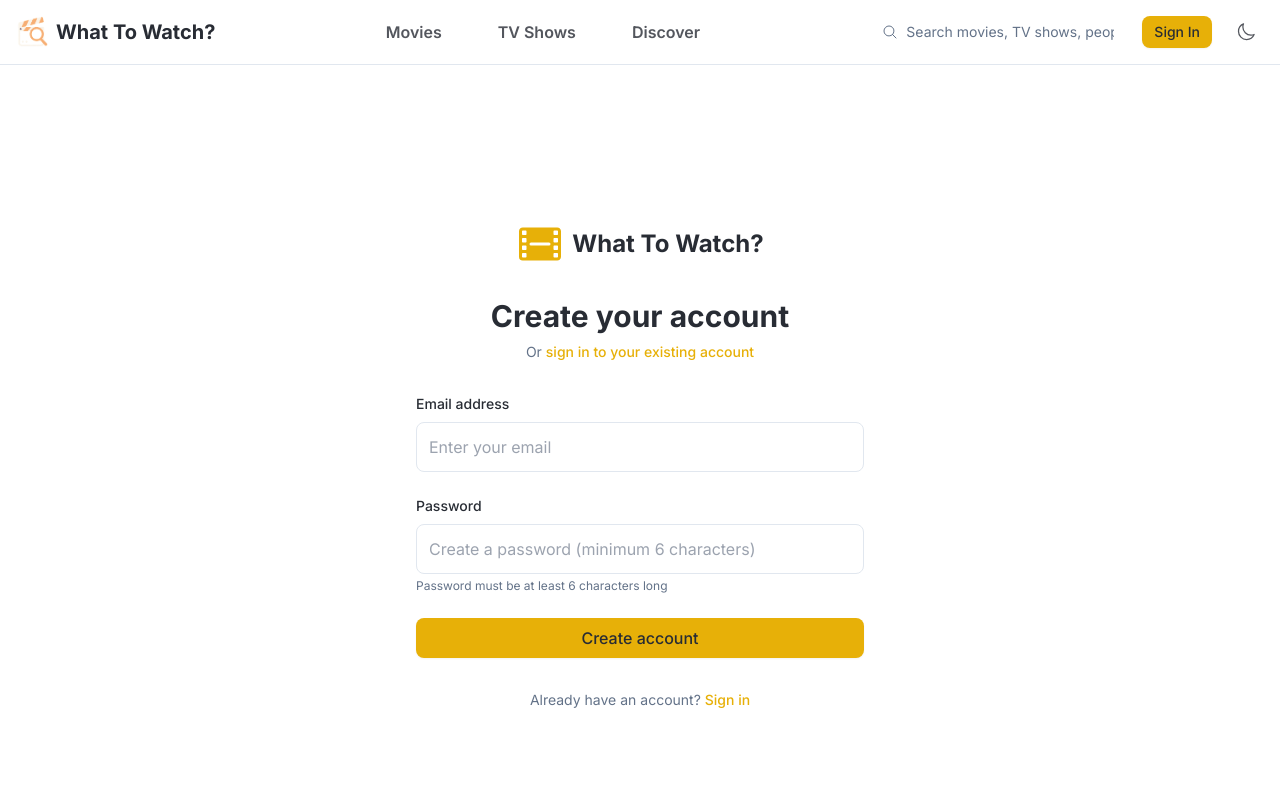
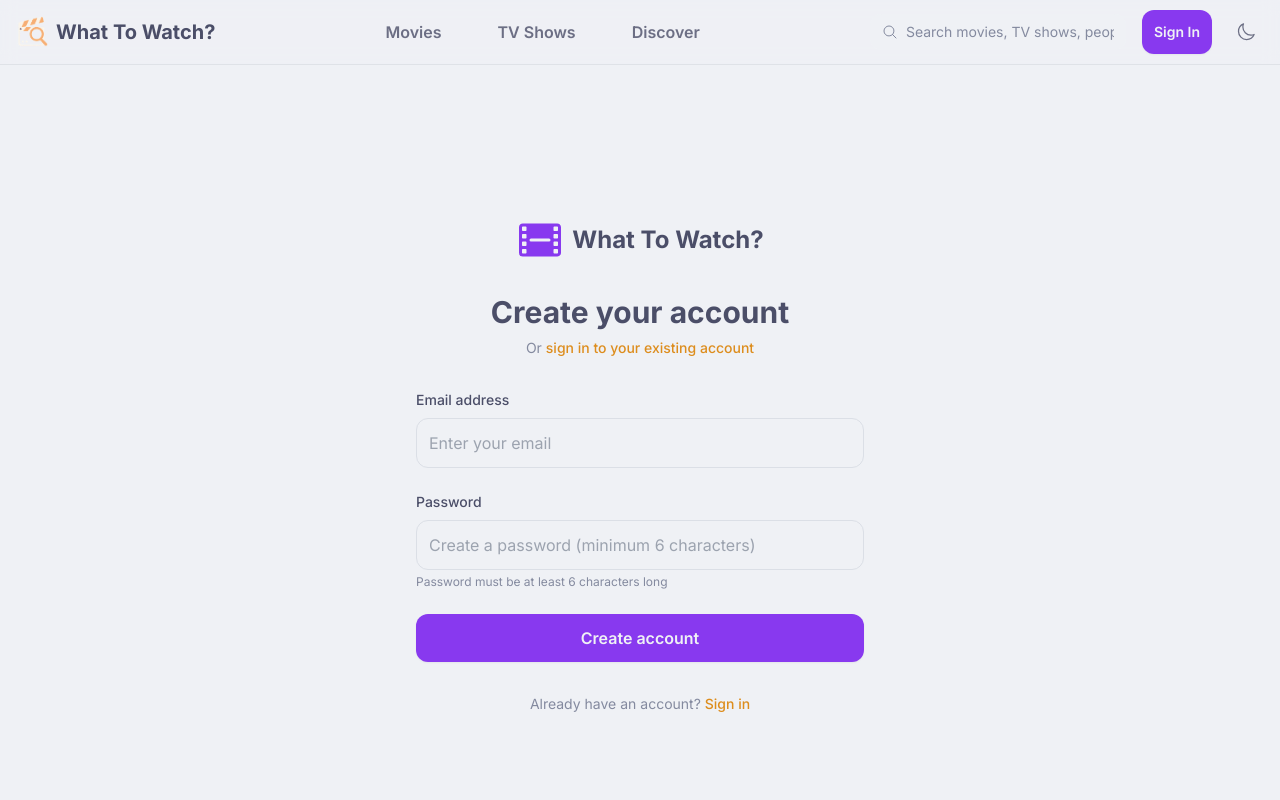
Before and after one commit to devonjhills/movie-search-app, a Next.js app: page /auth/signup in a window 1280 px wide. Shown: the top 800 px of the page. Built offline with nearby package versions, Linux system fonts and the light colour scheme; no server answers.

Commit message:
feat: Refactor link component and update navigation and authentication pages to use new link implementation style: Update styles for buttons and various UI elements for improved accessibility and consistency

```diff
--- a/src/app/auth/signup/page.tsx
+++ b/src/app/auth/signup/page.tsx
@@ -2,7 +2,7 @@
 
 import { useState, useEffect } from "react";
 import { useRouter } from "next/navigation";
-import Link from "next/link";
+import { Link } from "@/components/ui/link";
 import { useAuth } from "@/components/providers/auth-provider";
 import { Button } from "@/components/ui/button";
 import { FilmIcon } from "@heroicons/react/24/solid";
@@ -46,7 +46,7 @@ export default function SignUpPage() {
     <div className="min-h-screen flex items-center justify-center bg-background px-4">
       <div className="w-full max-w-md space-y-8">
         <div className="text-center">
-          <Link href="/" className="inline-flex items-center space-x-2">
+          <Link href="/" className="inline-flex items-center space-x-2 text-foreground hover:no-underline">
             <FilmIcon className="h-12 w-12 text-primary" />
             <span className="text-2xl font-bold">What To Watch?</span>
           </Link>
@@ -55,7 +55,8 @@ export default function SignUpPage() {
             Or{" "}
             <Link
               href="/auth/signin"
-              className="font-medium text-primary hover:underline"
+              variant="accent"
+              className="font-medium"
             >
               sign in to your existing account
             </Link>
@@ -122,7 +123,8 @@ export default function SignUpPage() {
             Already have an account?{" "}
             <Link
               href="/auth/signin"
-              className="font-medium text-primary hover:underline"
+              variant="accent"
+              className="font-medium"
             >
               Sign in
             </Link>
--- a/src/app/globals.css
+++ b/src/app/globals.css
@@ -4,54 +4,54 @@
 
 @layer base {
   :root {
-    /* IMDb/Batman Light - Clean cinematic theme with colorful accents */
-    --background: 0 0% 100%;
-    --foreground: 220 13% 18%;
-    --card: 0 0% 100%;
-    --card-foreground: 220 13% 18%;
-    --popover: 0 0% 100%;
-    --popover-foreground: 220 13% 18%;
-    --primary: 45 93% 47%;
-    --primary-foreground: 220 13% 18%;
-    --secondary: 210 40% 92%;
-    --secondary-foreground: 220 13% 18%;
-    --muted: 210 40% 98%;
-    --muted-foreground: 215 16% 46%;
-    --accent: 280 60% 90%;
-    --accent-foreground: 220 13% 18%;
-    --destructive: 0 84% 60%;
-    --destructive-foreground: 0 0% 98%;
-    --border: 214 32% 91%;
-    --input: 214 32% 91%;
-    --ring: 45 93% 47%;
-    --rating-gold: 45 93% 47%;
-    --rating-gold-foreground: 220 13% 18%;
-    --radius: 0.5rem;
+    /* Catppuccin Latte - Soft pastel light theme */
+    --background: 220 23% 95%;
+    --foreground: 234 16% 35%;
+    --card: 220 23% 97%;
+    --card-foreground: 234 16% 35%;
+    --popover: 220 23% 97%;
+    --popover-foreground: 234 16% 35%;
+    --primary: 266 85% 58%;
+    --primary-foreground: 220 23% 95%;
+    --secondary: 220 17% 88%;
+    --secondary-foreground: 234 16% 35%;
+    --muted: 220 17% 92%;
+    --muted-foreground: 227 12% 57%;
+    --accent: 35 77% 49%;
+    --accent-foreground: 220 23% 95%;
+    --destructive: 347 87% 44%;
+    --destructive-foreground: 220 23% 95%;
+    --border: 220 14% 89%;
+    --input: 220 17% 88%;
+    --ring: 266 85% 58%;
+    --rating-gold: 35 77% 49%;
+    --rating-gold-foreground: 234 16% 35%;
+    --radius: 0.75rem;
   }
 
   .dark {
-    /* IMDb/Batman Dark - Rich dark theme with vibrant accents */
-    --background: 222 84% 4%;
-    --foreground: 210 40% 98%;
-    --card: 222 84% 5%;
-    --card-foreground: 210 40% 98%;
-    --popover: 222 84% 5%;
-    --popover-foreground: 210 40% 98%;
-    --primary: 45 93% 47%;
-    --primary-foreground: 222 84% 4%;
-    --secondary: 217 32% 17%;
-    --secondary-foreground: 210 40% 98%;
-    --muted: 217 32% 12%;
-    --muted-foreground: 215 20% 65%;
-    --accent: 280 40% 25%;
-    --accent-foreground: 210 40% 98%;
-    --destructive: 0 75% 65%;
-    --destructive-foreground: 210 40% 98%;
-    --border: 217 32% 17%;
-    --input: 217 32% 17%;
-    --ring: 45 93% 47%;
-    --rating-gold: 45 93% 47%;
-    --rating-gold-foreground: 222 84% 4%;
+    /* Catppuccin Mocha - Rich dark theme with vibrant pastels */
+    --background: 240 21% 15%;
+    --foreground: 226 64% 88%;
+    --card: 232 23% 18%;
+    --card-foreground: 226 64% 88%;
+    --popover: 232 23% 18%;
+    --popover-foreground: 226 64% 88%;
+    --primary: 267 84% 81%;
+    --primary-foreground: 240 21% 15%;
+    --secondary: 233 12% 39%;
+    --secondary-foreground: 226 64% 88%;
+    --muted: 230 19% 26%;
+    --muted-foreground: 227 17% 58%;
+    --accent: 35 88% 72%;
+    --accent-foreground: 240 21% 15%;
+    --destructive: 343 81% 75%;
+    --destructive-foreground: 240 21% 15%;
+    --border: 233 12% 39%;
+    --input: 233 12% 39%;
+    --ring: 267 84% 81%;
+    --rating-gold: 35 88% 72%;
+    --rating-gold-foreground: 240 21% 15%;
   }
 }
 
@@ -114,29 +114,30 @@
     @apply transition-all duration-300 hover:scale-105 hover:shadow-xl;
   }
 
-  /* Professional button variants using semantic colors */
+  /* Accessible button variants with proper contrast ratios */
   .btn-primary {
     @apply bg-primary text-primary-foreground hover:bg-primary/90 shadow-sm hover:shadow-md;
     @apply focus-visible:outline-none focus-visible:ring-2 focus-visible:ring-ring focus-visible:ring-offset-2;
-    @apply transition-all duration-200;
+    @apply transition-all duration-200 font-semibold;
+    /* Ensure 4.5:1 contrast ratio */
   }
 
   .btn-secondary {
-    @apply bg-secondary text-secondary-foreground hover:bg-secondary/80;
+    @apply bg-secondary text-secondary-foreground hover:bg-secondary/80 border border-secondary/20;
     @apply focus-visible:outline-none focus-visible:ring-2 focus-visible:ring-ring focus-visible:ring-offset-2;
-    @apply transition-all duration-200;
+    @apply transition-all duration-200 font-medium;
   }
 
   .btn-outline {
-    @apply border border-input bg-background hover:bg-accent hover:text-accent-foreground;
+    @apply border-2 border-primary/60 bg-background text-primary hover:bg-primary hover:text-primary-foreground;
     @apply focus-visible:outline-none focus-visible:ring-2 focus-visible:ring-ring focus-visible:ring-offset-2;
-    @apply transition-all duration-200;
+    @apply transition-all duration-200 font-medium;
   }
 
   .btn-ghost {
-    @apply hover:bg-accent hover:text-accent-foreground;
+    @apply text-foreground hover:bg-accent hover:text-accent-foreground;
     @apply focus-visible:outline-none focus-visible:ring-2 focus-visible:ring-ring focus-visible:ring-offset-2;
-    @apply transition-all duration-200;
+    @apply transition-all duration-200 font-medium;
   }
 
   /* Cinematic gradient overlays */
--- a/src/components/layout/navigation.tsx
+++ b/src/components/layout/navigation.tsx
@@ -1,6 +1,6 @@
 "use client";
 
-import Link from "next/link";
+import { Link } from "@/components/ui/link";
 import Image from "next/image";
 import { useRouter } from "next/navigation";
 import { useState, useEffect } from "react";
@@ -42,7 +42,7 @@ export function Navigation() {
       <div className="container mx-auto px-4">
         <div className="flex h-16 items-center justify-between">
           {/* Logo and Brand */}
-          <Link href="/" className="flex items-center space-x-2">
+          <Link href="/" className="flex items-center space-x-2 text-foreground hover:no-underline">
             <div className="relative h-8 w-8">
               <Image
                 src="/logo.png"
@@ -59,26 +59,30 @@ export function Navigation() {
           <div className="hidden md:flex items-center space-x-8">
             <Link
               href="/"
-              className="nav-link px-3 py-2 text-base font-semibold"
+              variant="nav"
+              className="px-3 py-2 text-base font-semibold"
             >
               Movies
             </Link>
             <Link
               href="/tv"
-              className="nav-link px-3 py-2 text-base font-semibold"
+              variant="nav"
+              className="px-3 py-2 text-base font-semibold"
             >
               TV Shows
             </Link>
             <Link
               href="/discover"
-              className="nav-link px-3 py-2 text-base font-semibold"
+              variant="nav"
+              className="px-3 py-2 text-base font-semibold"
             >
               Discover
             </Link>
             {user && (
               <Link
                 href="/watchlist"
-                className="nav-link px-3 py-2 text-base font-semibold"
+                variant="nav"
+                className="px-3 py-2 text-base font-semibold"
               >
                 Watchlist
               </Link>
@@ -125,7 +129,9 @@ export function Navigation() {
             ) : (
               <Link
                 href="/auth/signin"
-                className="btn-primary rounded-lg px-3 py-1.5 text-sm font-medium"
+                variant="button"
+                size="sm"
+                className="px-3 py-1.5 text-sm font-medium"
               >
                 Sign In
               </Link>
@@ -150,22 +156,24 @@ export function Navigation() {
 
         {/* Mobile Navigation */}
         <div className="flex md:hidden items-center space-x-6 pb-4">
-          <Link href="/" className="nav-link px-3 py-2 text-sm font-semibold">
+          <Link href="/" variant="nav" className="px-3 py-2 text-sm font-semibold">
             Movies
           </Link>
-          <Link href="/tv" className="nav-link px-3 py-2 text-sm font-semibold">
+          <Link href="/tv" variant="nav" className="px-3 py-2 text-sm font-semibold">
             TV Shows
           </Link>
           <Link
             href="/discover"
-            className="nav-link px-3 py-2 text-sm font-semibold"
+            variant="nav"
+            className="px-3 py-2 text-sm font-semibold"
           >
             Discover
           </Link>
           {user && (
             <Link
               href="/watchlist"
-              className="nav-link px-3 py-2 text-sm font-semibold"
+              variant="nav"
+              className="px-3 py-2 text-sm font-semibold"
             >
               Watchlist
             </Link>
--- a/src/components/movie/movie-details-page.tsx
+++ b/src/components/movie/movie-details-page.tsx
@@ -221,7 +221,7 @@ export function MovieDetailsPage({ movieId }: MovieDetailsPageProps) {
                       <ShieldCheckIcon className="h-3 w-3" />
                       Rating
                     </h4>
-                    <div className="inline-flex px-3 py-1.5 rounded-md text-sm font-bold bg-accent text-accent-foreground border">
+                    <div className="inline-flex px-2.5 py-1 rounded-md text-xs font-bold border-2 border-primary/80 text-primary bg-background shadow-sm">
                       {usCertification}
                     </div>
                   </div>
--- a/src/components/ui/button.tsx
+++ b/src/components/ui/button.tsx
@@ -3,13 +3,14 @@ import { forwardRef, ElementType } from "react";
 import { type ClassValue } from "clsx";
 
 interface ButtonProps {
-  variant?: "primary" | "secondary" | "outline" | "ghost";
+  variant?: "primary" | "secondary" | "outline" | "ghost" | "destructive";
   size?: "sm" | "md" | "lg";
   asChild?: boolean;
   as?: ElementType;
   className?: ClassValue;
   children?: React.ReactNode;
-  [key: string]: unknown; // Allow additional props for different elements
+  disabled?: boolean;
+  [key: string]: unknown;
 }
 
 const Button = forwardRef<HTMLButtonElement, ButtonProps>(
@@ -21,38 +22,50 @@ const Button = forwardRef<HTMLButtonElement, ButtonProps>(
       asChild,
       as,
       children,
+      disabled,
       ...props
     },
     ref,
   ) => {
     const baseClasses = cn(
+      // Base styles with improved accessibility
       "inline-flex items-center justify-center rounded-lg font-medium",
       "focus-visible:outline-none focus-visible:ring-2 focus-visible:ring-ring focus-visible:ring-offset-2",
       "disabled:opacity-50 disabled:pointer-events-none disabled:cursor-not-allowed",
-      "transition-all duration-200",
+      "transition-all duration-200 cursor-pointer",
+      // Ensure minimum touch target size for accessibility (44px)
+      "min-h-[44px]",
+      // Variant styles using our global CSS classes
       {
         "btn-primary": variant === "primary",
         "btn-secondary": variant === "secondary",
         "btn-outline": variant === "outline",
         "btn-ghost": variant === "ghost",
+        "bg-destructive text-destructive-foreground hover:bg-destructive/90 shadow-sm hover:shadow-md": variant === "destructive",
       },
+      // Size variants with proper touch targets
       {
-        "h-8 px-3 text-sm gap-2": size === "sm",
-        "h-10 px-4 py-2 gap-2": size === "md",
-        "h-12 px-6 text-lg gap-2": size === "lg",
+        "h-11 px-3 text-sm gap-2": size === "sm",
+        "h-12 px-4 py-3 gap-2": size === "md",
+        "h-14 px-6 text-lg gap-3": size === "lg",
       },
       className,
     );
 
     if (asChild && children) {
-      // Clone the child element with button classes
       return <span className={baseClasses}>{children}</span>;
     }
 
     const Component = as || "button";
 
     return (
-      <Component className={baseClasses} ref={ref} {...props}>
+      <Component
+        className={baseClasses}
+        ref={ref}
+        disabled={disabled}
+        aria-disabled={disabled}
+        {...props}
+      >
         {children}
       </Component>
     );
@@ -61,3 +74,4 @@ const Button = forwardRef<HTMLButtonElement, ButtonProps>(
 Button.displayName = "Button";
 
 export { Button };
+export type { ButtonProps };
--- /dev/null
+++ b/src/components/ui/link.tsx
@@ -0,0 +1,115 @@
+import { cn } from "@/lib/utils";
+import { forwardRef } from "react";
+import NextLink from "next/link";
+import { type ClassValue } from "clsx";
+
+interface LinkProps {
+  href: string;
+  variant?: "default" | "nav" | "button" | "ghost" | "accent";
+  size?: "sm" | "md" | "lg";
+  external?: boolean;
+  className?: ClassValue;
+  children: React.ReactNode;
+  disabled?: boolean;
+  prefetch?: boolean;
+  target?: string;
+  rel?: string;
+  [key: string]: unknown;
+}
+
+const Link = forwardRef<HTMLAnchorElement, LinkProps>(
+  (
+    {
+      href,
+      variant = "default",
+      size = "md",
+      external = false,
+      className,
+      children,
+      disabled,
+      prefetch,
+      target,
+      rel,
+      ...props
+    },
+    ref,
+  ) => {
+    // Auto-detect external links if not explicitly set
+    const isExternal = external || href.startsWith("http") || href.startsWith("mailto:");
+
+    // Default rel attributes for external links
+    const defaultRel = isExternal ? "noopener noreferrer" : undefined;
+    const finalRel = rel || defaultRel;
+    const finalTarget = target || (isExternal ? "_blank" : undefined);
+
+    const baseClasses = cn(
+      // Base styles
+      "transition-all duration-200 cursor-pointer",
+      "focus-visible:outline-none focus-visible:ring-2 focus-visible:ring-ring focus-visible:ring-offset-2",
+      "disabled:opacity-50 disabled:pointer-events-none disabled:cursor-not-allowed",
+      // Ensure minimum touch target for button-like links
+      variant === "button" && "min-h-[44px]",
+      // Variant styles
+      {
+        // Default link
+        "text-primary hover:text-primary/80 underline-offset-4 hover:underline": variant === "default",
+
+        // Navigation link with underline animation
+        "nav-link": variant === "nav",
+
+        // Button-like link
+        "inline-flex items-center justify-center rounded-lg font-medium btn-primary": variant === "button",
+
+        // Ghost button link
+        "inline-flex items-center justify-center rounded-lg font-medium btn-ghost": variant === "ghost",
+
+        // Accent colored link
+        "text-accent hover:text-accent/80 underline-offset-4 hover:underline font-medium": variant === "accent",
+      },
+      // Size variants for button-like links
+      variant === "button" || variant === "ghost" ? {
+        "h-11 px-3 text-sm gap-2": size === "sm",
+        "h-12 px-4 py-3 gap-2": size === "md",
+        "h-14 px-6 text-lg gap-3": size === "lg",
+      } : {},
+      className,
+    );
+
+    // Common props for both internal and external links
+    const commonProps = {
+      className: baseClasses,
+      ref,
+      target: finalTarget,
+      rel: finalRel,
+      "aria-disabled": disabled,
+      ...props,
+    };
+
+    if (disabled) {
+      return (
+        <span className={cn(baseClasses, "cursor-not-allowed")} aria-disabled="true">
+          {children}
+        </span>
+      );
+    }
+
+    // Use NextLink for internal links, regular anchor for external
+    if (isExternal) {
+      return (
+        <a href={href} {...commonProps}>
+          {children}
+        </a>
+      );
+    }
+
+    return (
+      <NextLink href={href} prefetch={prefetch} {...commonProps}>
+        {children}
+      </NextLink>
+    );
+  },
+);
+Link.displayName = "Link";
+
+export { Link };
+export type { LinkProps };
```
Also changed, not shown: src/app/auth/signin/page.tsx (+6 -4 lines), src/components/ui/details-hero.tsx (+27 -32 lines).
